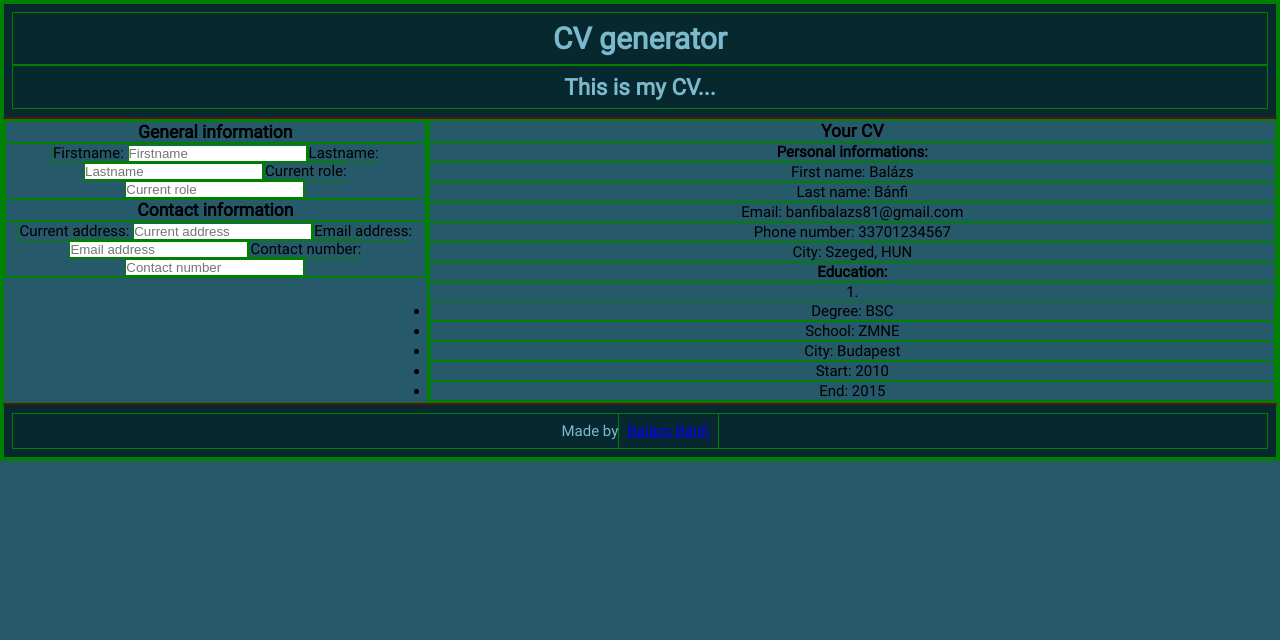
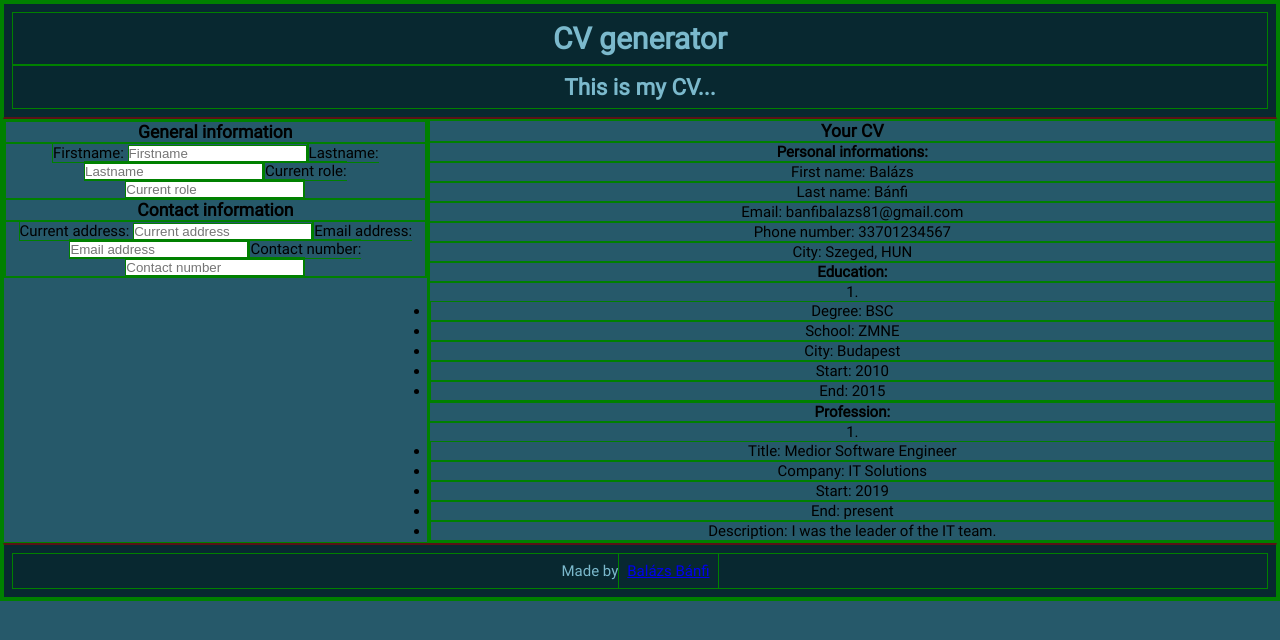
Before and after one commit to BalazsBanfi/CV-generator, a React (Vite) app: page / in a window 1280 px wide. Shown: the top 640 px of the page. Built offline with nearby package versions, Linux system fonts and the light colour scheme.

Commit message:
Add profession print

```diff
--- a/src/components/Printable.jsx
+++ b/src/components/Printable.jsx
@@ -8,12 +8,24 @@ export default function Printable({ cv }) {
   });
   const educationInfo = cv.education.map((x, index) => {
     return (
-      <ul key={x.start + "a"}>
+      <ul key={x.id}>
         {index + 1}.<li key="x.degree">Degree: {x.degree}</li>
         <li key="x.school">School: {x.school}</li>
         <li key="x.city">City: {x.city}</li>
         <li key="x.start">Start: {x.start}</li>
         <li key="x.end">End: {x.end}</li>
+      </ul>
+    );
+  });
+
+  const professionInfo = cv.profession.map((x, index) => {
+    return (
+      <ul key={x.id}>
+        {index + 1}.<li key="x.title">Title: {x.title}</li>
+        <li key="x.company">Company: {x.company}</li>
+        <li key="x.start">Start: {x.start}</li>
+        <li key="x.end">End: {x.end}</li>
+        <li key="x.description">Description: {x.description}</li>
       </ul>
     );
   });
@@ -25,6 +37,8 @@ export default function Printable({ cv }) {
       {personalInfo}
       <h4>Education:</h4>
       {educationInfo}
+      <h4>Profession:</h4>
+      {professionInfo}
     </div>
   );
 }
```
